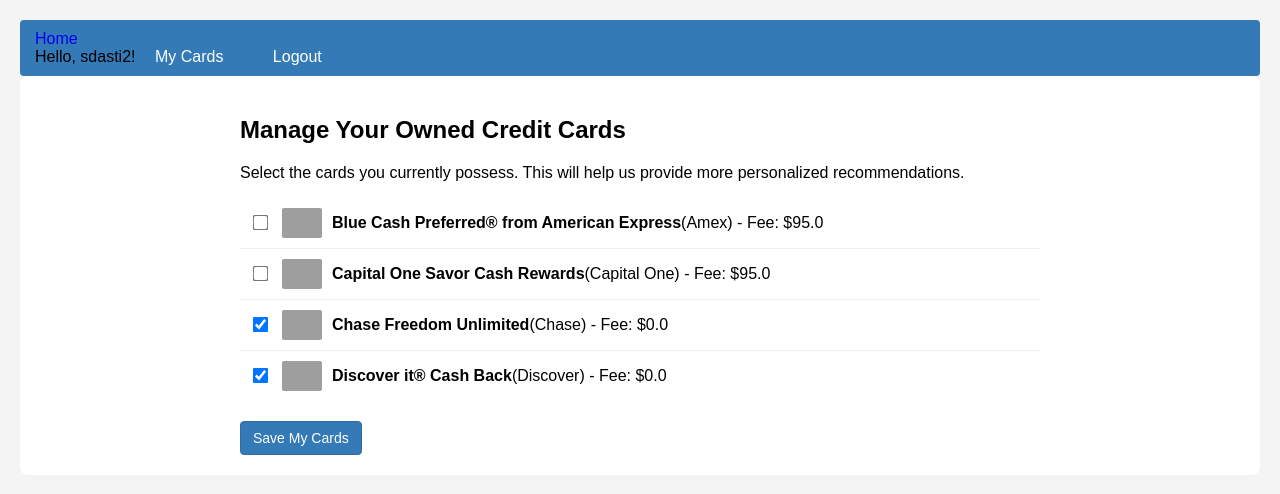
After one commit to snigdhaghosh/smart-credit-card-recommender, a Flask app: page /my-cards in a window 1280 px wide. The commit adds this page. Shown: the top 494 px of the page. Run offline with Flask 3, Linux system fonts and the light colour scheme; a user stored in the database is signed in; grey boxes are pictures that could not be loaded.

Commit message:
added basic user features

```diff
--- a/app/routes.py
+++ b/app/routes.py
@@ -1,8 +1,12 @@
-from flask import render_template, request, jsonify, current_app # current_app to access app context
+from flask import (render_template, request, jsonify, current_app, Blueprint,
+                   redirect, url_for, flash, session)
 from . import db # From app package's __init__.py
-from .models import Card, PurchaseCategory # Import your models
+from .models import User, Card, PurchaseCategory, UserOwnedCard, db # Added User, UserOwnedCard, and db
 from .services import get_card_recommendation # Import your service function
 import json
+
+from functools import wraps # For login_required decorator
+
 
 # This is a simplified way to register routes directly on the app.
 # For larger apps, Flask Blueprints are recommended for better organization.
@@ -15,16 +19,145 @@
 from flask import Blueprint
 main_routes = Blueprint('main', __name__)
 
+
+# --- Login Required Decorator ---
+def login_required(f):
+    @wraps(f)
+    def decorated_function(*args, **kwargs):
+        if 'user_id' not in session:
+            flash('Please log in to access this page.', 'warning')
+            return redirect(url_for('main.login', next=request.url))
+        return f(*args, **kwargs)
+    return decorated_function
+
+
+
 @main_routes.route('/', methods=['GET'])
 def index():
     # categories = PurchaseCategory.query.all()
     # return render_template('index.html', categories=categories)
+    user = None
+    if 'user_id' in session:
+        user = User.query.get(session['user_id'])
     try:
         categories = PurchaseCategory.query.all()
     except Exception as e:
         current_app.logger.error(f"Error fetching categories for index page: {e}")
         categories = [] # Prevent error on template if DB query fails
-    return render_template('index.html', categories=categories)
+    return render_template('index.html', categories=categories, current_user=user)
+
+
+# --- User Registration ---
+@main_routes.route('/register', methods=['GET', 'POST'])
+def register():
+    if 'user_id' in session: # If already logged in, redirect to home
+        return redirect(url_for('main.index'))
+    if request.method == 'POST':
+        username = request.form.get('username')
+        email = request.form.get('email')
+        password = request.form.get('password')
+        error = None
+
+        if not username:
+            error = 'Username is required.'
+        elif not email:
+            error = 'Email is required.'
+        elif not password:
+            error = 'Password is required.'
+        elif User.query.filter_by(username=username).first() is not None:
+            error = f"User {username} is already registered."
+        elif User.query.filter_by(email=email).first() is not None:
+            error = f"Email {email} is already registered."
+
+        if error is None:
+            new_user = User(username=username, email=email)
+            new_user.set_password(password)
+            db.session.add(new_user)
+            db.session.commit()
+            flash('Registration successful! Please log in.', 'success')
+            return redirect(url_for('main.login'))
+
+        flash(error, 'danger')
+
+    return render_template('register.html')
+
+
+# --- User Login ---
+@main_routes.route('/login', methods=['GET', 'POST'])
+def login():
+    if 'user_id' in session: # If already logged in, redirect to home
+        return redirect(url_for('main.index'))
+    if request.method == 'POST':
+        username_or_email = request.form.get('username_or_email')
+        password = request.form.get('password')
+        error = None
+        user = User.query.filter((User.username == username_or_email) | (User.email == username_or_email)).first()
+
+        if user is None:
+            error = 'Incorrect username/email.'
+        elif not user.check_password(password):
+            error = 'Incorrect password.'
+
+        if error is None:
+            session.clear()
+            session['user_id'] = user.id
+            session['username'] = user.username # Store username for display
+            flash('Login successful!', 'success')
+            next_page = request.args.get('next')
+            return redirect(next_page or url_for('main.index'))
+
+        flash(error, 'danger')
+
+    return render_template('login.html')
+
+
+
+# --- User Logout ---
+@main_routes.route('/logout')
+def logout():
+    session.clear()
+    flash('You have been logged out.', 'info')
+    return redirect(url_for('main.index'))
+
+
+@main_routes.route('/my-cards', methods=['GET', 'POST'])
+@login_required # Protect this route
+def manage_owned_cards():
+    user_id = session['user_id'] # We know user is logged in due to decorator
+    user = User.query.get_or_404(user_id) # Get user object or 404 if not found
+
+    if request.method == 'POST':
+        # Get list of card IDs selected by the user from the form
+        selected_card_ids = request.form.getlist('owned_card_ids', type=int)
+
+        # Clear existing owned cards for this user
+        UserOwnedCard.query.filter_by(user_id=user_id).delete()
+
+        # Add the newly selected cards
+        for card_id in selected_card_ids:
+            card = Card.query.get(card_id)
+            if card: # Ensure card exists
+                user_owned_card = UserOwnedCard(user_id=user_id, card_id=card_id)
+                db.session.add(user_owned_card)
+
+        try:
+            db.session.commit()
+            flash('Your owned cards have been updated successfully!', 'success')
+        except Exception as e:
+            db.session.rollback()
+            current_app.logger.error(f"Error updating owned cards for user {user_id}: {e}")
+            flash('There was an error updating your cards. Please try again.', 'danger')
+
+        return redirect(url_for('main.manage_owned_cards'))
+
+    # GET request:
+    all_cards = Card.query.order_by(Card.name).all()
+    owned_card_ids = {uoc.card_id for uoc in UserOwnedCard.query.filter_by(user_id=user_id).all()}
+
+    return render_template('manage_owned_cards.html',
+                           all_cards=all_cards,
+                           owned_card_ids=owned_card_ids,
+                           current_user=user)
 
 
 
@@ -41,8 +174,7 @@
                                error_message="No purchase category was selected. Please try again.",
                                category_name="N/A")
 
-    # user_id = session.get('user_id') # For when user login is implemented
-    user_id = None  # Placeholder
+    user_id = session.get('user_id') # Get user_id from session
 
     # Call the updated service function
     best_card_result, eligible_cards_result = get_card_recommendation(category_name, user_id)
@@ -53,7 +185,8 @@
         "best_card": None,
         "eligible_cards": [],
         "info_message": None,
-        "error_message": None
+        "error_message": None,
+        "current_user": User.query.get(user_id) if user_id else None
     }
 
     if isinstance(best_card_result, dict) and "error" in best_card_result:
--- a/app/static/css/style.css
+++ b/app/static/css/style.css
@@ -99,3 +99,102 @@
     background-color: #337ab7;
     border-color: #2e6da4;
 }
+
+.form-container {
+    margin-top: 20px;
+    padding: 20px;
+    background-color: #fff;
+    border-radius: 8px;
+    box-shadow: 0 2px 4px rgba(0, 0, 0, 0.1);
+}
+.navbar {
+    background-color: #337ab7;
+    padding: 10px 15px;
+    border-radius: 4px;
+}
+.nav-link {
+    color: #fff;
+    text-decoration: none;
+    padding: 8px 15px;
+}
+.nav-link:hover {
+    background-color: #286090;
+    color: #fff;
+}
+.form-control {
+    width: 100%;
+    padding: 10px;
+    margin-bottom: 10px;
+    border: 1px solid #ccc;
+    border-radius: 4px;
+}
+.form-control:focus {
+    border-color: #66afe9;
+    outline: none;
+    box-shadow: inset 0 1px 1px rgba(0, 0, 0, 0.075), 0 0 8px rgba(102, 175, 233, 0.6);
+}
+.form-group {
+    margin-bottom: 15px;
+}
+.form-group label {
+    display: block;
+    margin-bottom: 5px;
+    font-weight: bold;
+}
+.form-group input[type="text"],
+.form-group input[type="number"] {
+    width: 100%;
+    padding: 10px;
+    border: 1px solid #ccc;
+    border-radius: 4px;
+}
+.form-group input[type="text"]:focus,
+.form-group input[type="number"]:focus {
+    border-color: #66afe9;
+    outline: none;
+    box-shadow: inset 0 1px 1px rgba(0, 0, 0, 0.075), 0 0 8px rgba(102, 175, 233, 0.6);
+}
+.form-group button {
+    padding: 10px 15px;
+    background-color: #337ab7;
+    color: #fff;
+    border: none;
+    border-radius: 4px;
+    cursor: pointer;
+}
+.form-group button:hover {
+    background-color: #286090;
+}
+.form-group button:focus {
+    outline: none;
+    box-shadow: 0 0 8px rgba(102, 175, 233, 0.6);
+}
+.form-group .error {
+    color: #a94442;
+    font-size: 0.9em;
+    margin-top: 5px;
+}
+.form-group .success {
+    color: #3c763d;
+    font-size: 0.9em;
+    margin-top: 5px;
+}
+.form-group .info {
+    color: #31708f;
+    font-size: 0.9em;
+    margin-top: 5px;
+}
+.form-group .info a {
+    color: #31708f;
+    text-decoration: underline;
+}
+.form-group .info a:hover {
+    color: #245269;
+}
+.form-group .info a:focus {
+    outline: none;
+    box-shadow: 0 0 8px rgba(102, 175, 233, 0.6);
+}
+.form-group .info a:active {
+    color: #1a4d6d;
+}
--- a/app/templates/base.html
+++ b/app/templates/base.html
@@ -7,10 +7,20 @@
     <link rel="stylesheet" href="{{ url_for('static', filename='css/style.css') }}">
 </head>
 <body>
-    <nav>
+    <nav class="navbar"> {# Added a class for potential styling #}
         <a href="{{ url_for('main.index') }}">Home</a>
-        </nav>
-    <div class="container">
+        <div class="nav-links">
+        {% if session.user_id %}
+            <span class="nav-greeting">Hello, {{ session.username }}!</span>
+            <a href="{{ url_for('main.manage_owned_cards') }}" class="nav-link">My Cards</a> {# For Step 5 #}
+            <a href="{{ url_for('main.logout') }}" class="nav-link">Logout</a>
+        {% else %}
+            <a href="{{ url_for('main.register') }}" class="nav-link">Register</a>
+            <a href="{{ url_for('main.login') }}" class="nav-link">Login</a>
+        {% endif %}
+        </div>
+    </nav>
+     <div class="container">
         {% block content %}{% endblock %}
     </div>
     <script src="{{ url_for('static', filename='js/script.js') }}"></script>
--- /dev/null
+++ b/app/templates/manage_owned_cards.html
@@ -0,0 +1,57 @@
+{% extends "base.html" %}
+
+{% block title %}My Owned Cards{% endblock %}
+
+{% block content %}
+<div class="manage-cards-container">
+    <h2>Manage Your Owned Credit Cards</h2>
+    <p>Select the cards you currently possess. This will help us provide more personalized recommendations.</p>
+
+    {% with messages = get_flashed_messages(with_categories=true) %}
+        {% if messages %}
+            {% for category, message in messages %}
+                <div class="alert alert-{{ category }}">{{ message }}</div>
+            {% endfor %}
+        {% endif %}
+    {% endwith %}
+
+    {% if all_cards %}
+    <form method="post">
+        <div class="card-selection-list">
+            {% for card in all_cards %}
+            <div class="card-entry">
+                <input type="checkbox"
+                       name="owned_card_ids"
+                       value="{{ card.id }}"
+                       id="card_{{ card.id }}"
+                       {% if card.id in owned_card_ids %}checked{% endif %}>
+                <label for="card_{{ card.id }}">
+                    {% if card.img_url %}<img src="{{ card.img_url }}" alt="{{ card.name }}" class="card-list-image">{% endif %}
+                    <strong>{{ card.name }}</strong> ({{ card.issuer }}) - Fee: ${{ card.annual_fee }}
+                </label>
+            </div>
+            {% endfor %}
+        </div>
+        <button type="submit" class="btn btn-primary" style="margin-top: 20px;">Save My Cards</button>
+    </form>
+    {% else %}
+    <p>No cards available in the system to select from yet.</p>
+    {% endif %}
+</div>
+{% endblock %}
+
+{% block scripts %}
+<style>
+.manage-cards-container { max-width: 800px; margin: auto; }
+.card-selection-list .card-entry {
+    display: flex;
+    align-items: center;
+    padding: 10px;
+    border-bottom: 1px solid #eee;
+}
+.card-selection-list .card-entry:last-child { border-bottom: none; }
+.card-selection-list input[type="checkbox"] { margin-right: 15px; transform: scale(1.2); }
+.card-selection-list label { display: flex; align-items: center; cursor: pointer; }
+.card-list-image { max-height: 30px; max-width: 47px; margin-right: 10px; border-radius: 2px; }
+</style>
+{% endblock %}
```
Also changed, not shown: app/models.py (+12 -4 lines), app/services.py (+19 -10 lines), app/templates/login.html (added, +28 -0 lines), app/templates/recommend.html (+29 -3 lines), app/templates/register.html (added, +32 -0 lines), instance/app.db.
